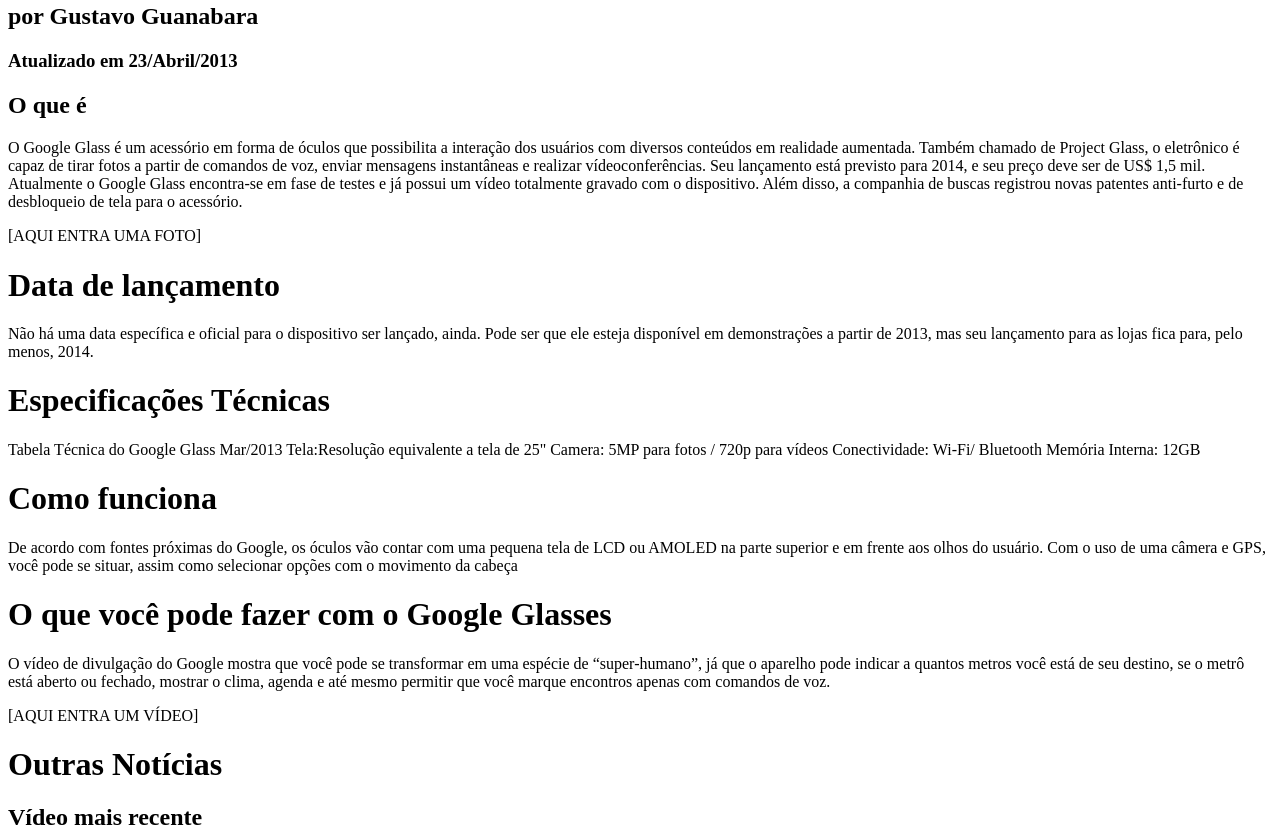
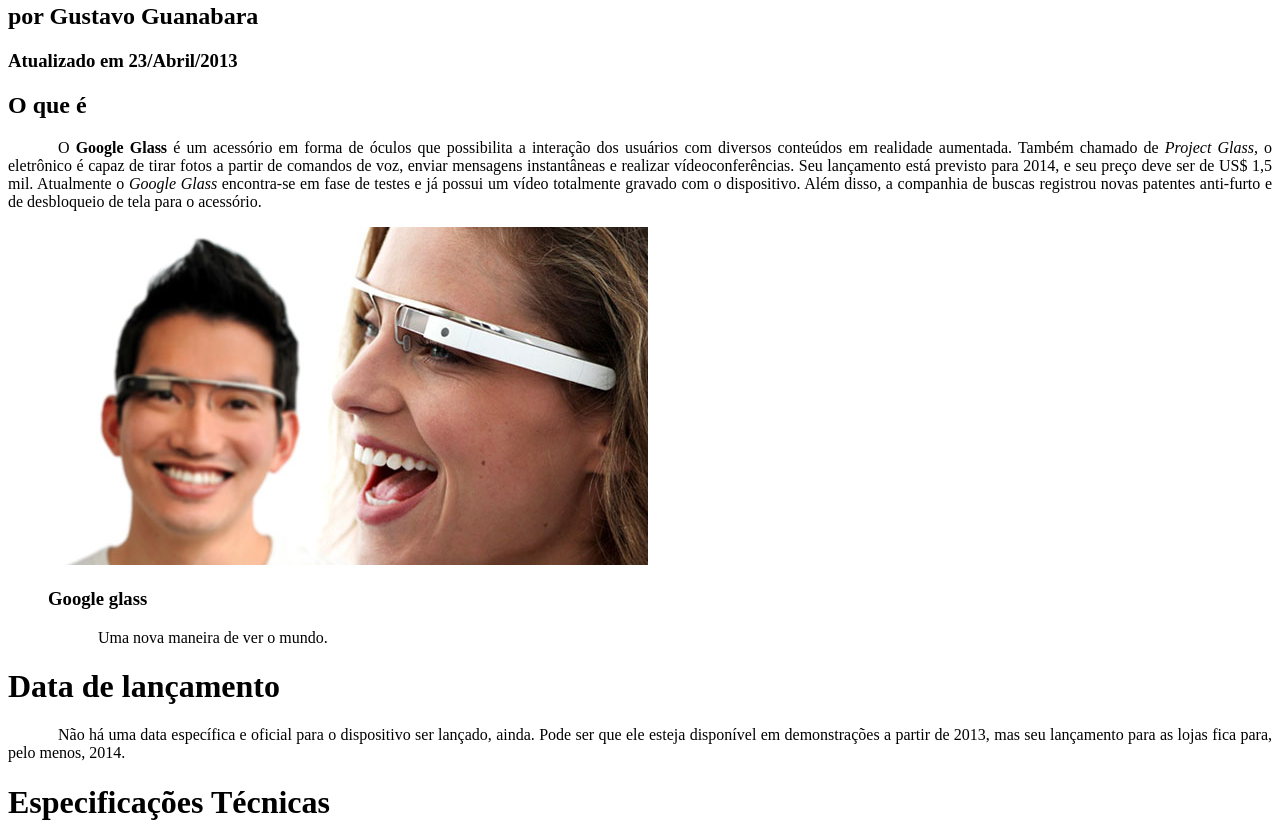
Before and after one commit to bognarjunior/Curso-em-Video, a plain HTML site: page HTML5/index.html in a window 1280 px wide. Shown: the part 369-1203 px from the top of the page. Drawn offline with Linux system fonts and the light colour scheme.

Commit message:
Aula 9
Inserindo imagem no index e utilizando as tags figure e fig caption

```diff
--- a/HTML5/index.html
+++ b/HTML5/index.html
@@ -3,6 +3,12 @@
 <head>
     <meta charset="UTF-8"/>
     <title>Tudo Sobre o Google Glass</title>
+    <style>
+        p {
+            text-align: justify;
+            text-indent: 50px;
+        }
+    </style>
 </head>
 <body>
     <div id="interface">
@@ -31,9 +37,16 @@
         </hgroup>
 
         <h2>O que é</h2>
-        <p>   O Google Glass é um acessório em forma de óculos que possibilita a interação dos usuários com diversos conteúdos em realidade aumentada. Também chamado de Project Glass, o eletrônico é capaz de tirar fotos a partir de comandos de voz, enviar mensagens instantâneas e realizar vídeo&shy;con&shy;ferên&shy;cias. Seu lançamento está previsto para 2014, e seu preço deve ser de US$ 1,5 mil. Atualmente o Google Glass encontra-se em fase de testes e já possui um vídeo totalmente gravado com o dispositivo. Além disso, a companhia de buscas registrou novas patentes anti-furto e de desbloqueio de tela para o acessório.</p>
+        <p>O <b>Google Glass</b> é um acessório em forma de óculos que possibilita a interação dos usuários com diversos conteúdos em realidade aumentada. Também chamado de <i>Project Glass</i>, o eletrônico é capaz de tirar fotos a partir de comandos de voz, enviar mensagens instantâneas e realizar vídeo&shy;con&shy;ferên&shy;cias. Seu lançamento está previsto para 2014, e seu preço deve ser de US$ 1,5 mil. Atualmente o <em>Google Glass</em> encontra-se em fase de testes e já possui um vídeo totalmente gravado com o dispositivo. Além disso, a companhia de buscas registrou novas patentes anti-furto e de desbloqueio de tela para o acessório.</p>
 
-        [AQUI ENTRA UMA FOTO]
+        <figure>
+            <img src="_imagens/glass-quadro-homem-mulher.jpg" alt=""/>
+            <figcaption>
+                <h3>Google glass</h3>
+                <p>Uma nova maneira de ver o mundo.</p>
+            </figcaption>
+        </figure>
+
 
         <h1>Data de lançamento</h1>
         <p>Não há uma data específica e oficial para o dispositivo ser lançado, ainda. Pode ser que ele esteja disponível em demonstrações a partir de 2013, mas seu lançamento para as lojas fica para, pelo menos, 2014.</p>
```
